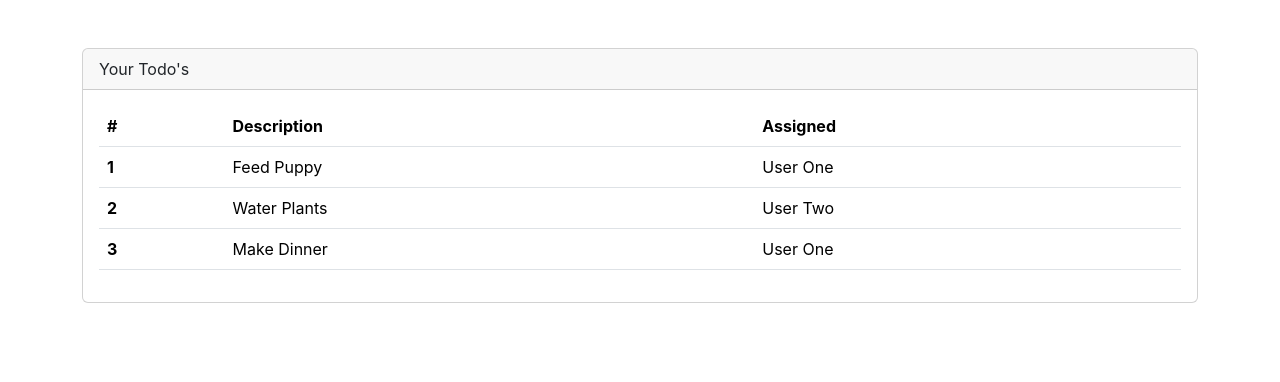
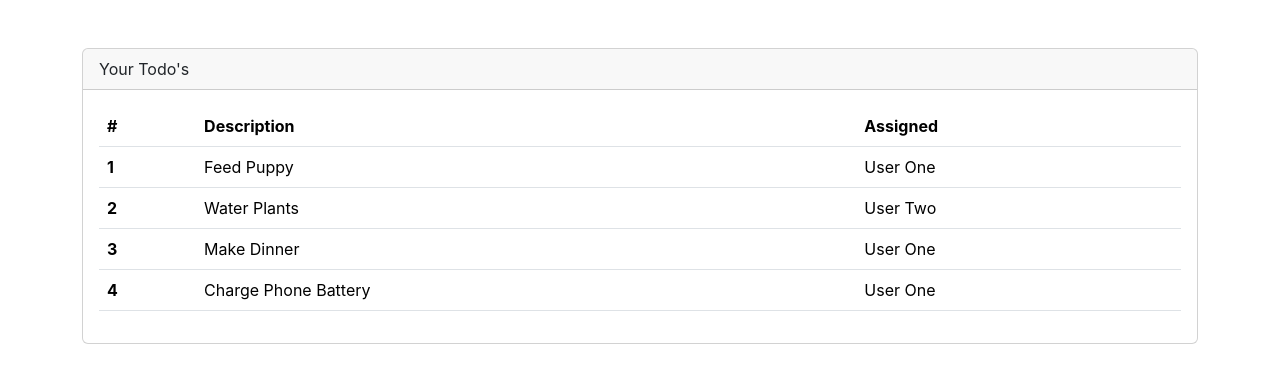
Before and after one commit to conradMare/React-Java-Spring-Boot, a React (Create React App) app in the folder react-todo-demo/react-todos/: page / in a window 1280 px wide. Shown: the top 382 px of the page. Built offline with nearby package versions, Linux system fonts and the light colour scheme.

Commit message:
2024/04/26(pm)
react-todo-demo - S04.18_Rendering React Lists Dynamically

```diff
--- a/react-todo-demo/react-todos/src/App.js
+++ b/react-todo-demo/react-todos/src/App.js
@@ -6,7 +6,8 @@ function App() {
   const todos = [
     { rowNumber: 1, rowDescription: 'Feed Puppy', rowAssigned: 'User One' },
     { rowNumber: 2, rowDescription: 'Water Plants', rowAssigned: 'User Two' },
-    { rowNumber: 3, rowDescription: 'Make Dinner', rowAssigned: 'User One' }
+    { rowNumber: 3, rowDescription: 'Make Dinner', rowAssigned: 'User One' },
+    { rowNumber: 4, rowDescription: 'Charge Phone Battery', rowAssigned: 'User One' }
   ]
 
   return (
@@ -16,7 +17,7 @@ function App() {
           Your Todo's
         </div>
         <div className='card-body'>
-          <TodoTable todos={todos}/>
+          <TodoTable todos={todos} />
         </div>
       </div>
     </div>
--- a/react-todo-demo/react-todos/src/components/TodoTable.js
+++ b/react-todo-demo/react-todos/src/components/TodoTable.js
@@ -11,21 +11,12 @@ function TodoTable(props) {
                 </tr>
             </thead>
             <tbody>
-                <TodoRowItem
-                    rowNumber={props.todos[0].rowNumber}
-                    rowDescription={props.todos[0].rowDescription}
-                    rowAssigned={props.todos[0].rowAssigned}
-                />
-                <TodoRowItem
-                    rowNumber={props.todos[1].rowNumber}
-                    rowDescription={props.todos[1].rowDescription}
-                    rowAssigned={props.todos[1].rowAssigned}
-                />
-                <TodoRowItem
-                    rowNumber={props.todos[2].rowNumber}
-                    rowDescription={props.todos[2].rowDescription}
-                    rowAssigned={props.todos[2].rowAssigned}
-                />
+                {props.todos.map(todo => (
+                    <TodoRowItem
+                        rowNumber={todo.rowNumber}
+                        rowDescription={todo.rowDescription}
+                        rowAssigned={todo.rowAssigned} />
+                ))}
             </tbody>
         </table>
     )
```
